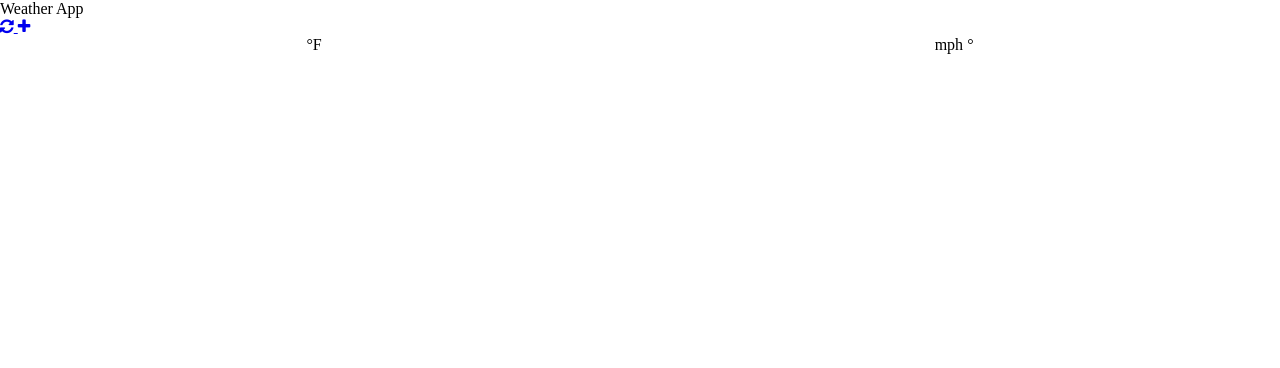
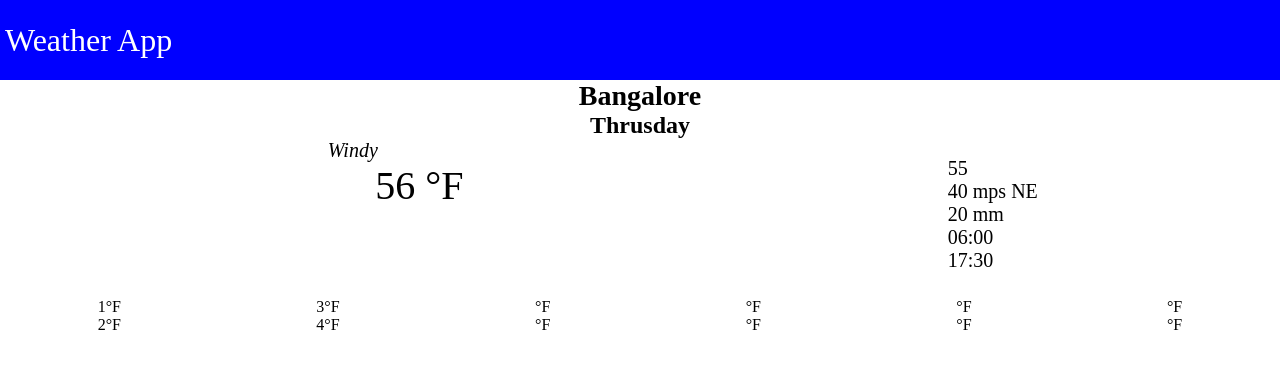
Before and after one commit to chandrajob365/Weather_app, a website: page public/index.html in a window 1280 px wide. Drawn offline with Linux system fonts and the light colour scheme.

Commit message:
Change few div structure

```diff
--- a/public/index.html
+++ b/public/index.html
@@ -1,54 +1,147 @@
 <html>
   <head>
-    <title> Weather App </title>
-    <meta http-equiv="X-UA-Compatible" content="IE=edge">
-    <meta name="viewport" content="width=device-width, initial-scale=1.0">
-    <link rel='stylesheet' type='text/css' href='https://cdnjs.cloudflare.com/ajax/libs/font-awesome/4.7.0/css/font-awesome.min.css'>
+    <title> Weather APP </title>
+    <meta charset="utf-8">
+    <meta http-equiv="X-UA-Compatible" content='IE=edge'>
+    <meta name='viewport' content="width=device-width, initial-scale=1.0">
     <link rel='stylesheet' type='text/css' href='./css/main.css'>
   </head>
   <body>
-    <header>
-      <nav>
-        <div class='home'>
-          <span> Weather App </span>
+    <header class='headLine'>
+      <div class='app'>
+        <span class='value'>Weather App</span>
       </div>
-        <div class='links'>
-          <a href='#'>
-            <i class="fa fa-refresh fa-white refresh" aria-hidden="true"></i>
-          </a>
-          <a href='#'>
-            <i class="fa fa-plus fa-white addLoc" aria-hidden="true"></i>
-          </a>
+      <div class='btn'>
+        <button class='refreshBtn'></button>
+        <button class='addLocBtn'></button>
       </div>
-      </nav>
     </header>
-
     <main class='main'>
-      <div class="card card-template weather">
-        <div class='location'></div>
-        <div class='date'></div>
-        <div class='description'></div>
+      <div class='card weather'>
+        <div class='place'>
+          <div class='location'>Bangalore</div>
+          <div class='date'>Thrusday</div>
+        </div>
         <div class='current'>
           <div class='visual'>
+            <div class='nature'>Windy</div>
+            <div class='description'>
               <div class='icon'></div>
               <div class='temprature'>
-              <span class="value"></span><span class="scale">°F</span>
+                <span class='value'>56</span>
+                <span class='scale'>°F</span>
               </div>
             </div>
-          <div class="description">
-          <div class="humidity"></div>
-          <div class="wind">
-            <span class="value"></span>
-            <span class="scale">mph</span>
-            <span class="direction"></span>°
           </div>
-          <div class="sunrise"></div>
-          <div class="sunset"></div>
+          <div class='stats'>
+            <div class='humidity'>55</div>
+            <div class='wind'>
+              <span class='value'>40</span>
+              <span class='scale'>mps</span>
+              <span class='direction'>NE</span>
+            </div>
+            <div class='precipitation'>
+              <span class='value'>20</span>
+              <span class='scale'>mm</span>
+            </div>
+            <div class='sunrise'>06:00</div>
+            <div class='sunset'>17:30</div>
+          </div>
+        </div>
+
+        <div class='forecast'>
+
+          <div class='oneDay'>
+            <div class='date'></div>
+            <div class='icon'></div>
+            <div class='temp'>
+              <div class='temp-max'>
+                <span class='value'></span>
+                <span class='scale'>1°F</span>
+              </div>
+              <div class='temp-min'>
+                <span class='value'></span>
+                <span class='scale'>2°F</span>
+              </div>
+            </div>
+          </div>
+
+          <div class='oneDay'>
+            <div class='date'></div>
+            <div class='icon'></div>
+            <div class='temp'>
+              <div class='temp-max'>
+                <span class='value'></span>
+                <span class='scale'>3°F</span>
+              </div>
+              <div class='temp-min'>
+                <span class='value'></span>
+                <span class='scale'>4°F</span>
+              </div>
+            </div>
+          </div>
+
+          <div class='oneDay'>
+            <div class='date'></div>
+            <div class='icon'></div>
+            <div class='temp'>
+              <div class='temp-max'>
+                <span class='value'></span>
+                <span class='scale'>°F</span>
+              </div>
+              <div class='temp-min'>
+                <span class='value'></span>
+                <span class='scale'>°F</span>
+              </div>
+            </div>
+          </div>
+
+          <div class='oneDay'>
+            <div class='date'></div>
+            <div class='icon'></div>
+            <div class='temp'>
+              <div class='temp-max'>
+                <span class='value'></span>
+                <span class='scale'>°F</span>
+              </div>
+              <div class='temp-min'>
+                <span class='value'></span>
+                <span class='scale'>°F</span>
+              </div>
+            </div>
+          </div>
+
+          <div class='oneDay'>
+            <div class='date'></div>
+            <div class='icon'></div>
+            <div class='temp'>
+              <div class='temp-max'>
+                <span class='value'></span>
+                <span class='scale'>°F</span>
+              </div>
+              <div class='temp-min'>
+                <span class='value'></span>
+                <span class='scale'>°F</span>
+              </div>
+            </div>
+          </div>
+
+          <div class='oneDay'>
+            <div class='date'></div>
+            <div class='icon'></div>
+            <div class='temp'>
+              <div class='temp-max'>
+                <span class='value'></span>
+                <span class='scale'>°F</span>
+              </div>
+              <div class='temp-min'>
+                <span class='value'></span>
+                <span class='scale'>°F</span>
+              </div>
             </div>
           </div>
 
         </div>
-      <div class="loader" hidden>
       </div>
     </main>
   </body>
```
Lines whose indentation alone changed are shown as unchanged.
